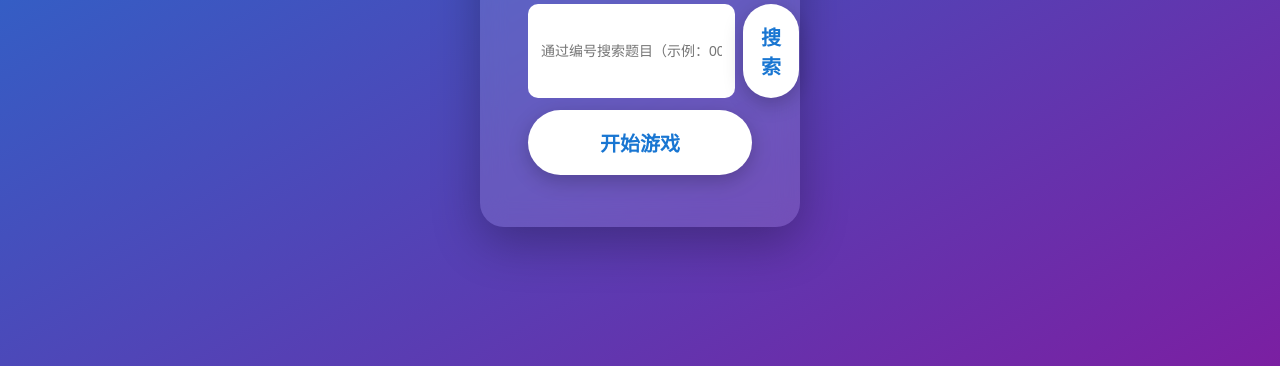
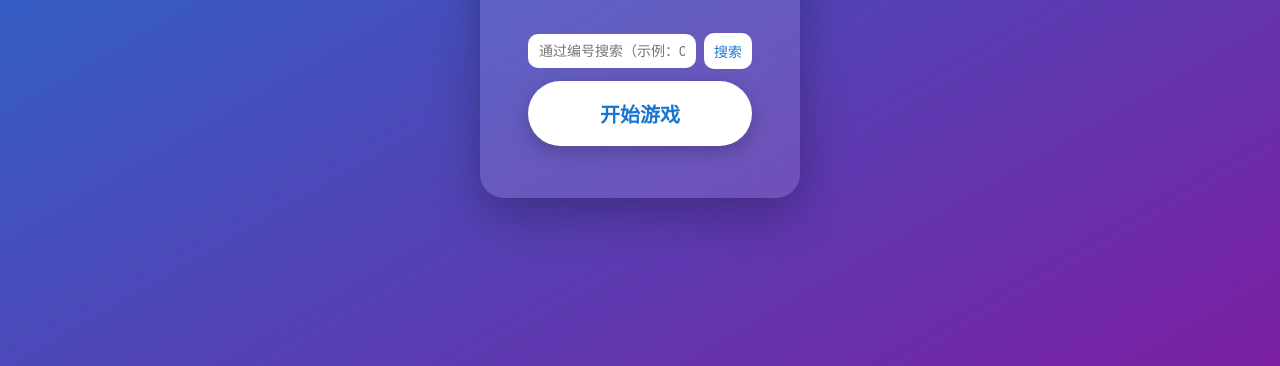
Before and after one commit to 445281-jzxz/puzzle-mobile, a website: page public/index.html in a window 1280 px wide. Shown: the part 434-800 px from the top of the page. Drawn offline with Linux system fonts and the light colour scheme.

Commit message:
提交：移动端适配 — 编号搜索与头部优化

```diff
--- a/public/index.html
+++ b/public/index.html
@@ -19,8 +19,8 @@
         <h1 class="start-title">猜字解底</h1>
         <p class="start-desc">根据提示词，猜出隐藏的谜底汉字</p>
           <div class="id-search">
-            <input id="input-id" class="input-id" placeholder="通过编号搜索题目（示例：00013...）" />
-            <button id="btn-load-id" class="btn-start">搜索</button>
+            <input id="input-id" class="input-id" placeholder="通过编号搜索（示例：00013...）" />
+            <button id="btn-load-id" class="btn-search">搜索</button>
             <div id="id-error" class="id-error hidden"></div>
           </div>
           <button id="btn-start" class="btn-start">开始游戏</button>
@@ -43,7 +43,6 @@
       <!-- 顶部标题栏 -->
       <header class="game-header">
         <button id="btn-home" class="btn-back">←</button>
-        <span class="game-title">猜字解底</span>
         <span id="puzzle-id" class="puzzle-id" title="点击复制编号"></span>
         <div id="answer" class="answer" aria-hidden="true"></div>
       </header>
--- a/public/styles.css
+++ b/public/styles.css
@@ -83,13 +83,19 @@ body {
 .btn-start:active { transform: scale(0.97); }
 
 /* 编号搜索输入样式 */
-.id-search { display: flex; gap: 8px; margin-bottom: 12px; }
-.input-id { flex: 1; padding: 10px 12px; border-radius: 10px; border: 1px solid rgba(255,255,255,0.25); font-size: 14px; }
+.id-search { display: flex; gap: 8px; margin-bottom: 12px; align-items: center; }
+.input-id { flex: 1; padding: 8px 10px; border-radius: 10px; border: 1px solid rgba(255,255,255,0.25); font-size: 14px; min-width: 0; }
+.btn-search { padding: 8px 10px; font-size: 14px; border-radius: 10px; background: #fff; color: #1976d2; border: 0; cursor: pointer; -webkit-tap-highlight-color: transparent; }
 .id-error { color: #ffe7e7; font-size: 13px; margin-top: 6px; }
 
 /* puzzle id */
-.puzzle-id { color: rgba(255,255,255,0.95); font-weight: 700; margin-left: 8px; }
+.puzzle-id { color: rgba(255,255,255,0.95); font-weight: 700; margin-left: 8px; white-space: nowrap; overflow: hidden; text-overflow: ellipsis; max-width: 48%; font-size: clamp(14px, 4.5vw, 18px); }
 .puzzle-id.copied { opacity: 0.8; font-size: 13px; }
+
+/* 当屏幕非常窄时，进一步缩小编号字体以避免截断 */
+@media (max-width: 360px) {
+  .puzzle-id { font-size: 12px; max-width: 56%; }
+}
 
 /* ── 选人界面 ───────────────────────────────────────────────── */
 .player-screen {
```
